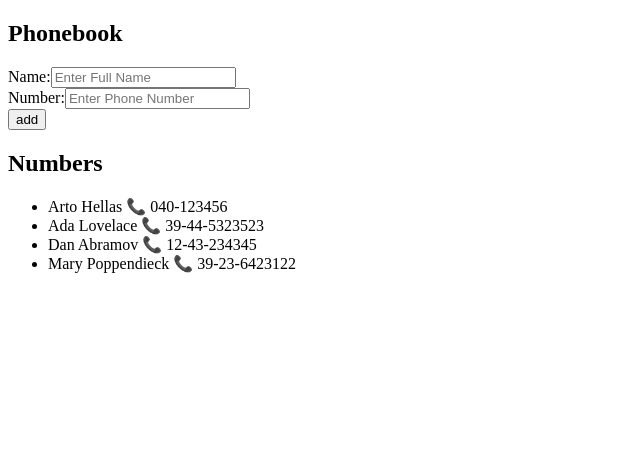
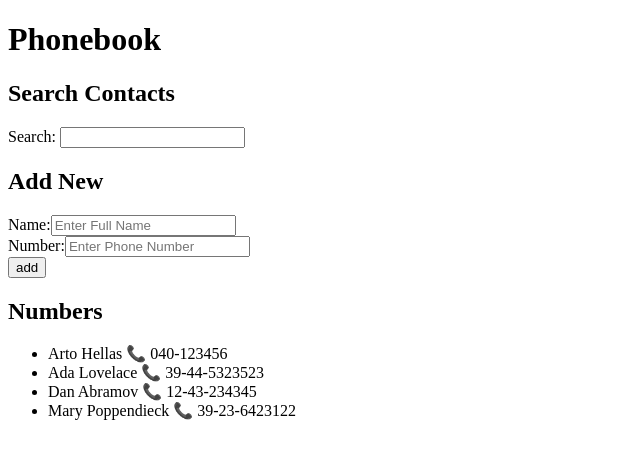
Before and after one commit to jemalmazar/fullstackopen-my_submissions, a React (Vite) app in the folder part2/phonebook/: page / in a window 1280 px wide. Shown: the top 458 px of the page, without its empty margins (0-640 px from the left). Built offline with nearby package versions, Linux system fonts and the light colour scheme.

Commit message:
Build Search component and event handler to filter contacts by search term

```diff
--- a/part2/phonebook/src/App.jsx
+++ b/part2/phonebook/src/App.jsx
@@ -1,4 +1,21 @@
 import { useState } from 'react'
+
+const Search = ({header, onChange, value}) => {
+  return (
+    <div>
+      <h2>{header}</h2>
+      <div>
+        <label htmlFor="search">Search: </label>
+        <input
+          type="text"
+          id="search"
+          value={value}
+          onChange={onChange}
+        />
+      </div>
+    </div>
+  )
+}
 
 const Phonebook = ({header, onSubmit, onChange, value}) => {
   return (
@@ -67,6 +84,8 @@ const App = () => {
     number: ""
   })
 
+  const [search, setSearch] = useState('')
+
   const onSubmit = (event) => {
     event.preventDefault()
     const entry = {
@@ -91,10 +110,20 @@ const App = () => {
     setNewName(previousState => ({...previousState, [id]: value}))
   }
 
+  const handleSearchInputChange = (e) => {
+    setSearch(e.target.value)
+  }
+
+  const displayFilter = search.length === 0
+    ? persons
+    : persons.filter(person => person.name.toLowerCase().includes(search.toLowerCase()))
+
   return (
     <div>
-      <Phonebook header='Phonebook' onSubmit={onSubmit} onChange={handleFormInputChange} value={newName}/>
-      <Numbers header='Numbers' data={persons}/>
+      <h1>Phonebook</h1>
+      <Search header='Search Contacts' onChange={handleSearchInputChange} value={search} />
+      <Phonebook header='Add New' onSubmit={onSubmit} onChange={handleFormInputChange} value={newName}/>
+      <Numbers header='Numbers' data={displayFilter}/>
     </div>
   )
 }
```
